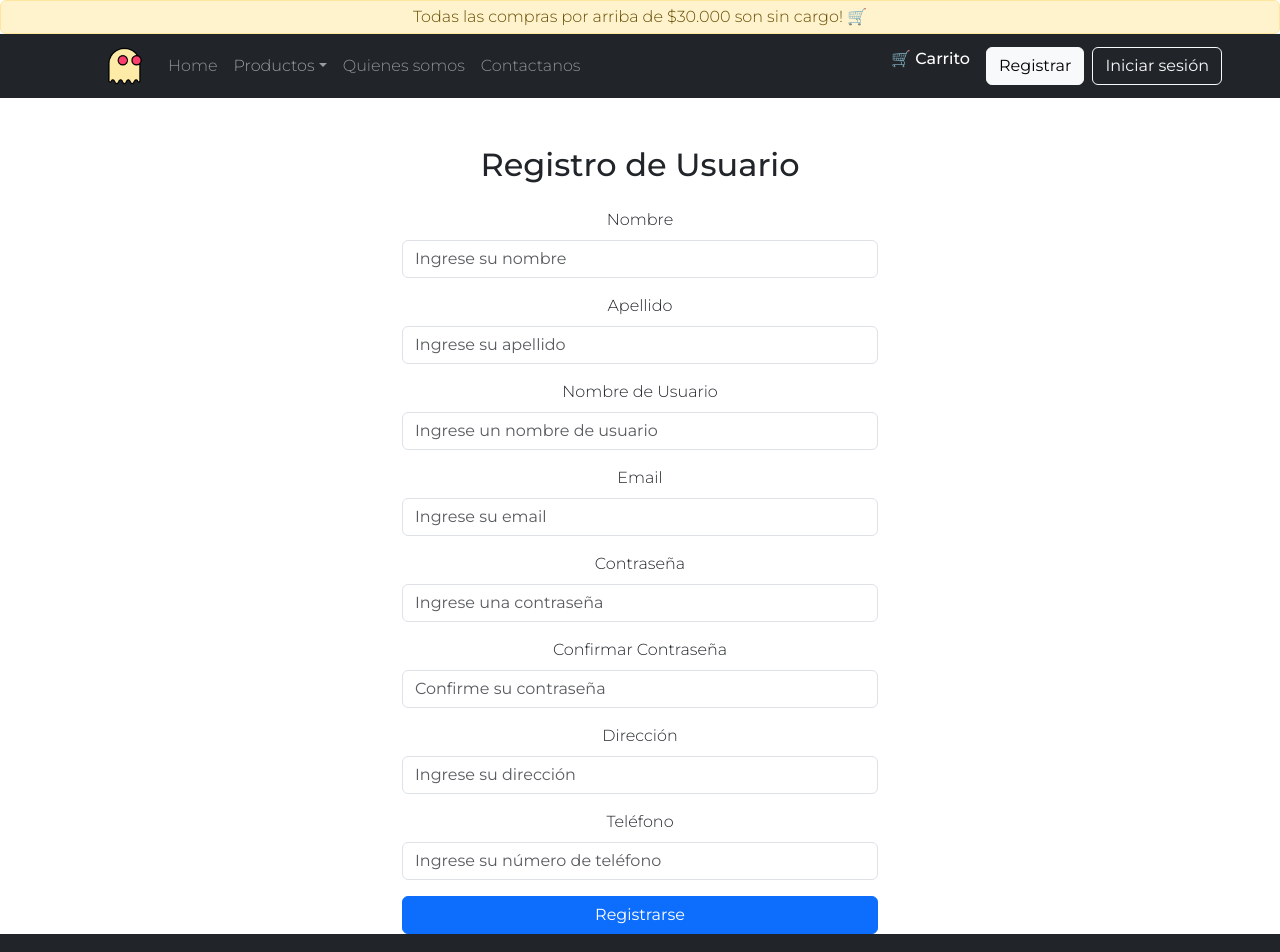
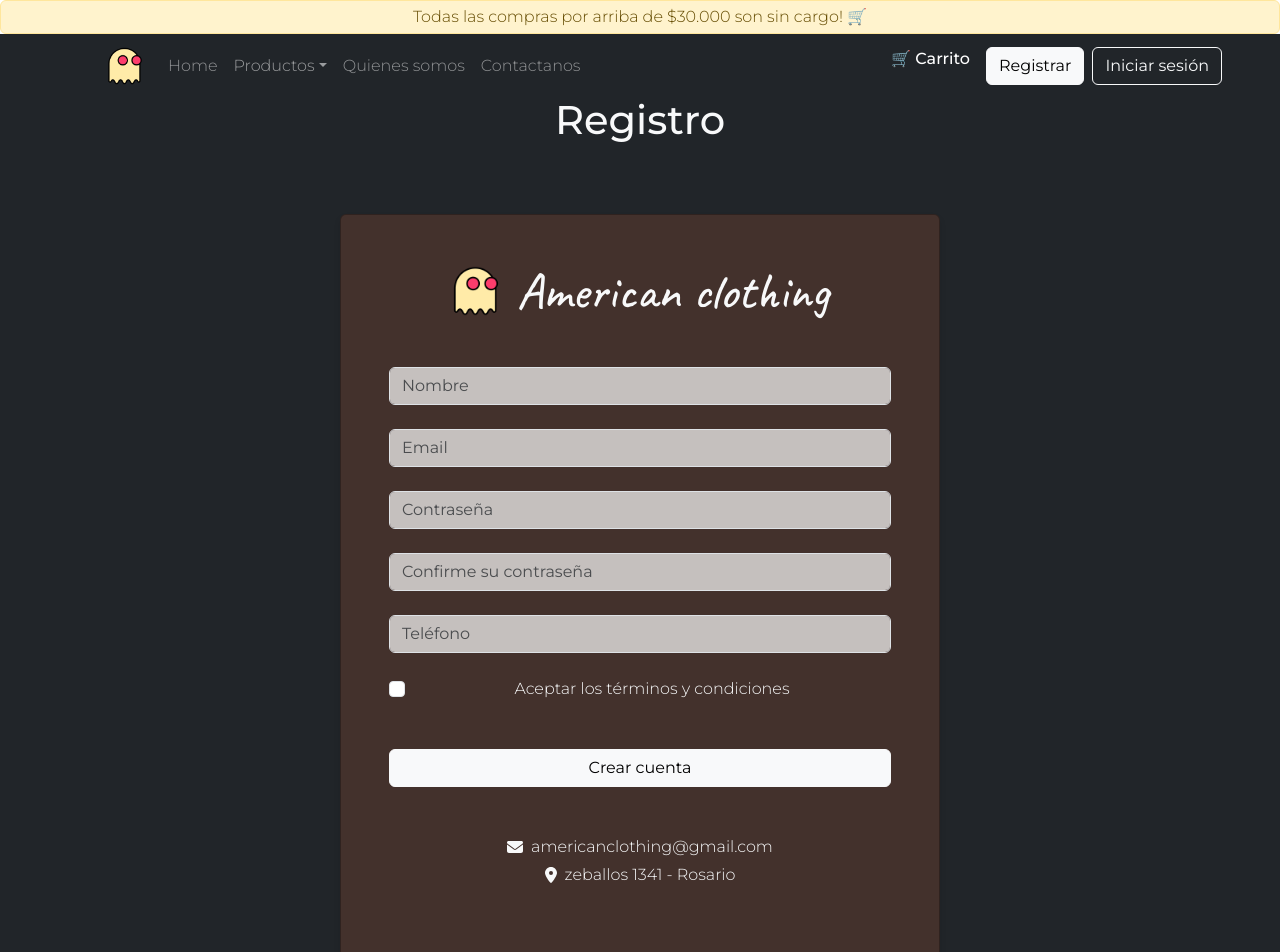
Before and after one commit to luciano-stefano-meloclaps/America-Clothing, a React (Vite) app in the folder Frontend/: page /register in a window 1280 px wide. Shown: the top 952 px of the page. Built offline with nearby package versions, Linux system fonts and the light colour scheme; no server answers.

Commit message:
Agregando los estilos al componente Register

```diff
--- a/Frontend/src/components/register/Register.jsx
+++ b/Frontend/src/components/register/Register.jsx
@@ -1,6 +1,16 @@
 import { useState, useEffect } from "react";
 import axios from "axios";
-import { Form, Button, Alert } from "react-bootstrap";
+import {
+  Form,
+  Button,
+  Alert,
+  Container,
+  Col,
+  Row,
+  Image,
+} from "react-bootstrap";
+import { FontAwesomeIcon } from "@fortawesome/react-fontawesome";
+import { faEnvelope, faLocationDot } from "@fortawesome/free-solid-svg-icons";
 
 const Register = () => {
   const [formData, setFormData] = useState({
@@ -64,22 +74,49 @@ const Register = () => {
       setError(null);
     } catch (error) {
       console.error("Error al registrar el usuario:", error);
-      setError("Hubo un error al registrar el usuario: " + (error.response ? error.response.data : error.message));
+      setError(
+        "Hubo un error al registrar el usuario: " +
+          (error.response ? error.response.data : error.message)
+      );
     }
   };
 
   return (
-    <div className="container mt-5" style={{ maxWidth: "500px" }}>
-      <h2 className="text-center mb-4">Registro de Usuario</h2>
+    <div className="contact-us-wrapper bg-dark d-flex flex-column justify-content-center align-items-center ">
+      <h1 className="section-title text-light mb-4">Registro</h1>
+      <Container
+        className="contact-us-container p-5  my-5 rounded "
+        style={{ maxWidth: "600px" }}
+      >
+        <Row className="align-items-center justify-content-center text-center">
+          <Col xs="auto" className="pe-1">
+            <Image src="public/game.png" width={50} fluid />
+          </Col>
+          <Col xs="auto">
+            <h1
+              className="text-light"
+              style={{ fontFamily: "Caveat", margin: 0 }}
+            >
+              American clothing
+            </h1>
+          </Col>
+        </Row>
         <Form onSubmit={handleSubmit}>
-        {error && <Alert variant="danger" className="mt-3">{error}</Alert>}
-        {success && <Alert variant="success" className="mt-3">{success}</Alert>}
+          {error && (
+            <Alert variant="danger" className="mt-3">
+              {error}
+            </Alert>
+          )}
+          {success && (
+            <Alert variant="success" className="mt-3">
+              {success}
+            </Alert>
+          )}
 
-        <Form.Group className="mb-3">
-          <Form.Label>Nombre</Form.Label>
+          <Form.Group className="pt-5 mb-4">
             <Form.Control
               type="text"
-            placeholder="Ingrese su nombre"
+              placeholder="Nombre"
               name="name"
               value={formData.name}
               onChange={handleChange}
@@ -87,35 +124,36 @@ const Register = () => {
             />
           </Form.Group>
 
-        <Form.Group className="mb-3">
-          <Form.Label>Apellido</Form.Label>
+          {/* Redundante
+          <Form.Group className="mb-4">
             <Form.Control
               type="text"
-            placeholder="Ingrese su apellido"
+              placeholder="Apellido"
               name="lastName"
               value={formData.lastName}
               onChange={handleChange}
               required
             />
           </Form.Group>
+          */}
 
-        <Form.Group className="mb-3">
-          <Form.Label>Nombre de Usuario</Form.Label>
+          {/* Redundante
+          <Form.Group className="mb-4">
             <Form.Control
               type="text"
-            placeholder="Ingrese un nombre de usuario"
+              placeholder="Usuario"
               name="username"
               value={formData.username}
               onChange={handleChange}
               required
             />
           </Form.Group>
+          */}
 
-        <Form.Group className="mb-3">
-          <Form.Label>Email</Form.Label>
+          <Form.Group className="mb-4">
             <Form.Control
               type="email"
-            placeholder="Ingrese su email"
+              placeholder="Email"
               name="email"
               value={formData.email}
               onChange={handleChange}
@@ -123,11 +161,10 @@ const Register = () => {
             />
           </Form.Group>
 
-        <Form.Group className="mb-3">
-          <Form.Label>Contraseña</Form.Label>
+          <Form.Group className="mb-4">
             <Form.Control
               type="password"
-            placeholder="Ingrese una contraseña"
+              placeholder="Contraseña"
               name="password"
               value={formData.password}
               onChange={handleChange}
@@ -135,8 +172,7 @@ const Register = () => {
             />
           </Form.Group>
 
-        <Form.Group className="mb-3">
-          <Form.Label>Confirmar Contraseña</Form.Label>
+          <Form.Group className="mb-4">
             <Form.Control
               type="password"
               placeholder="Confirme su contraseña"
@@ -147,23 +183,23 @@ const Register = () => {
             />
           </Form.Group>
 
-        <Form.Group className="mb-3">
-          <Form.Label>Dirección</Form.Label>
+          {/* Redundante
+          <Form.Group className="mb-4">
             <Form.Control
               type="text"
-            placeholder="Ingrese su dirección"
+              placeholder="Dirección"
               name="address"
               value={formData.address}
               onChange={handleChange}
               required
             />
           </Form.Group>
+            */}
 
-        <Form.Group className="mb-3">
-          <Form.Label>Teléfono</Form.Label>
+          <Form.Group className="mb-4">
             <Form.Control
               type="text"
-            placeholder="Ingrese su número de teléfono"
+              placeholder="Teléfono"
               name="phoneNumber"
               value={formData.phoneNumber}
               onChange={handleChange}
@@ -171,10 +207,35 @@ const Register = () => {
             />
           </Form.Group>
 
-        <Button variant="primary" type="submit" className="w-100">
-          Registrarse
+          <Form.Group>
+            <Form.Check
+              className="text-light mb-5"
+              required
+              label="Aceptar los términos y condiciones"
+              feedback="Debes aceptar los términos y condiciones antes de enviar."
+              feedbackType="invalid"
+            />
+          </Form.Group>
+
+          <Button variant="light" type="submit" className="w-100">
+            Crear cuenta
           </Button>
         </Form>
+        <div>
+          <Row className="text-center text-light mt-5">
+            <Col className="d-flex align-items-center justify-content-center">
+              <FontAwesomeIcon icon={faEnvelope} className="me-2" />
+              <p className="mb-0">americanclothing@gmail.com</p>
+            </Col>
+          </Row>
+          <Row className="text-center text-light m-1 mb-5">
+            <Col className="d-flex align-items-center justify-content-center">
+              <FontAwesomeIcon icon={faLocationDot} className="me-2" />
+              <p className="mb-0">zeballos 1341 - Rosario</p>
+            </Col>
+          </Row>
+        </div>
+      </Container>
     </div>
   );
 };
```
Lines whose indentation alone changed are shown as unchanged.
